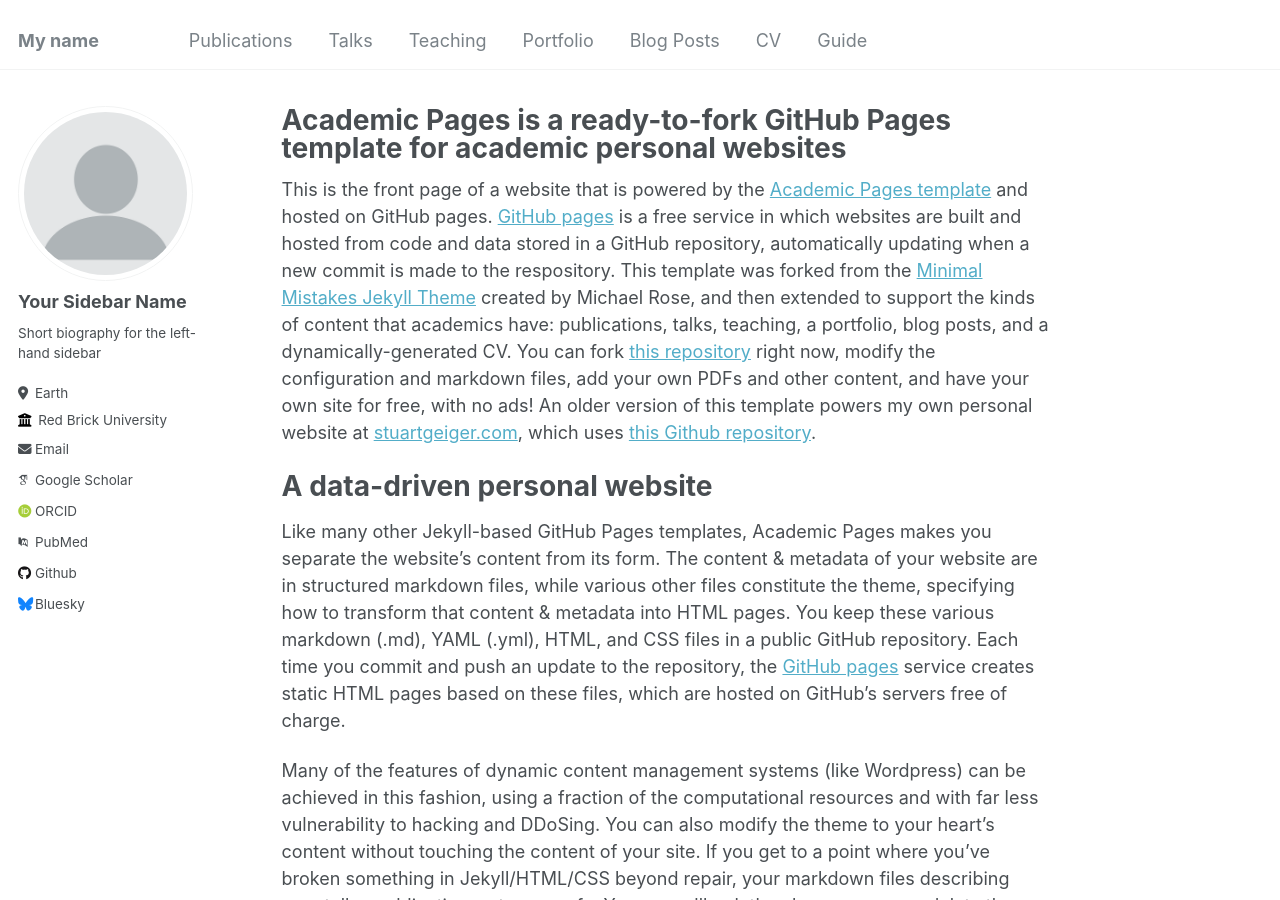
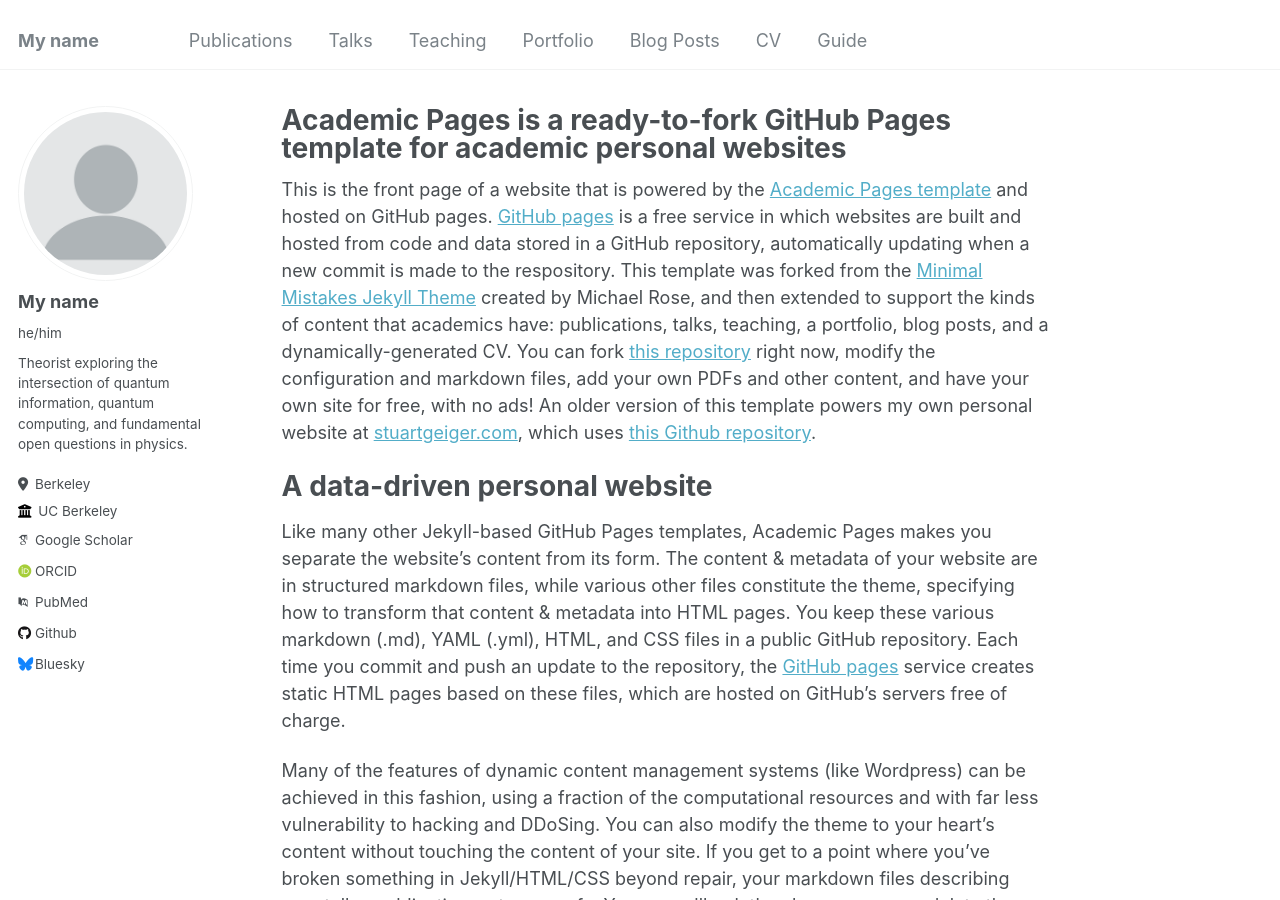
Before and after one commit to Thilo-S/thilo-s.github.io, a Jekyll site: the page built from _pages/about.md, in a window 1280 px wide and 900 px high. Built offline with Jekyll 4.4.1, drawn with Linux system fonts in a browser that asks for light colours; some web fonts are replaced.

Commit message:
Update _config.yml

```diff
--- a/_config.yml
+++ b/_config.yml
@@ -22,13 +22,13 @@ repository               : "academicpages/academicpages.github.io"
 author:
   # Biographic information
   avatar           : "profile.png"
-  name             : "Your Sidebar Name"
-  pronouns         : # example: "she/her"
-  bio              : "Short biography for the left-hand sidebar"
-  location         : "Earth"
-  employer         : "Red Brick University"
+  name             : "My name"
+  pronouns         : "he/him" # example: "she/her"
+  bio              : "Theorist exploring the intersection of quantum information, quantum computing, and fundamental open questions in physics."
+  location         : "Berkeley"
+  employer         : "UC Berkeley"
   uri              : # URL
-  email            : "none@example.org"
+  email            : # "thilo@berkeley.edu"
 
   # Academic websites
   arxiv            : # URL - Update with the correct link to your profile
```
